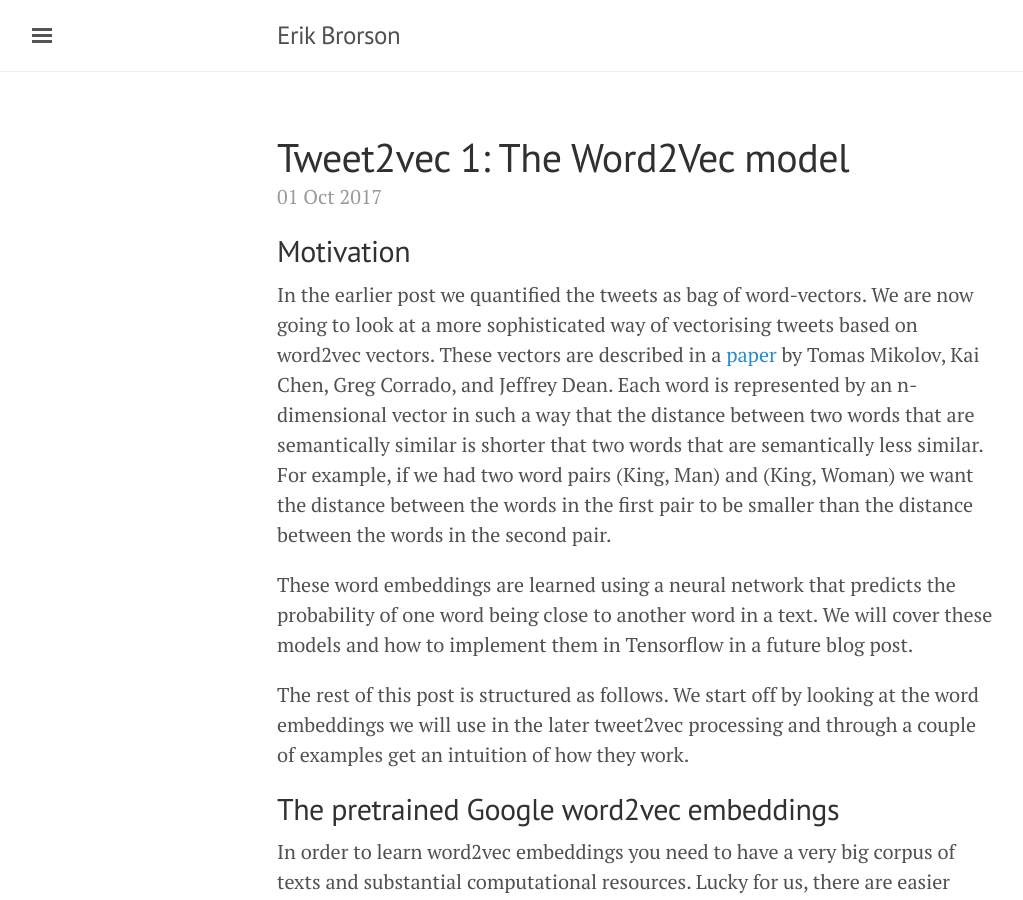
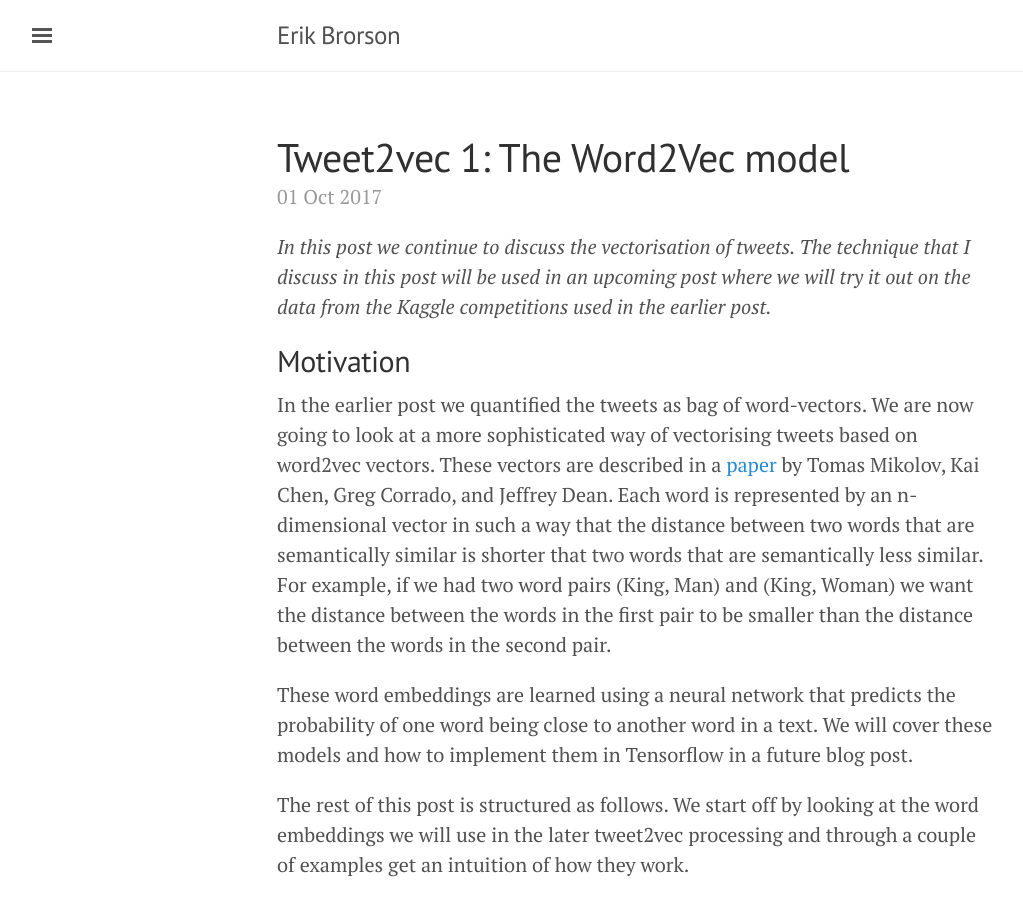
Before and after one commit to erikbrorson/erikbrorson.github.io, a Jekyll site: the page built from _posts/2017-10-01-Tweet2vec-1-The-Word2vec-Model.md, in a window 1280 px wide and 900 px high. Shown: the whole window, without its empty margins (3-1026 px from the left). Built offline with Jekyll 4.4.1, drawn with Linux system fonts in a browser that asks for light colours.

Commit message:
Update 2017-10-01-Tweet2vec-1-The-Word2vec-Model.md

```diff
--- a/_posts/2017-10-01-Tweet2vec-1-The-Word2vec-Model.md
+++ b/_posts/2017-10-01-Tweet2vec-1-The-Word2vec-Model.md
@@ -2,6 +2,8 @@
 title: "Tweet2vec 1: The Word2Vec model"
 layout: post
 ---
+
+*In this post we continue to discuss the vectorisation of tweets. The technique that I discuss in this post will be used in an upcoming post where we will try it out on the data from the Kaggle competitions used in the earlier post.*
 
 ## Motivation
 
```
